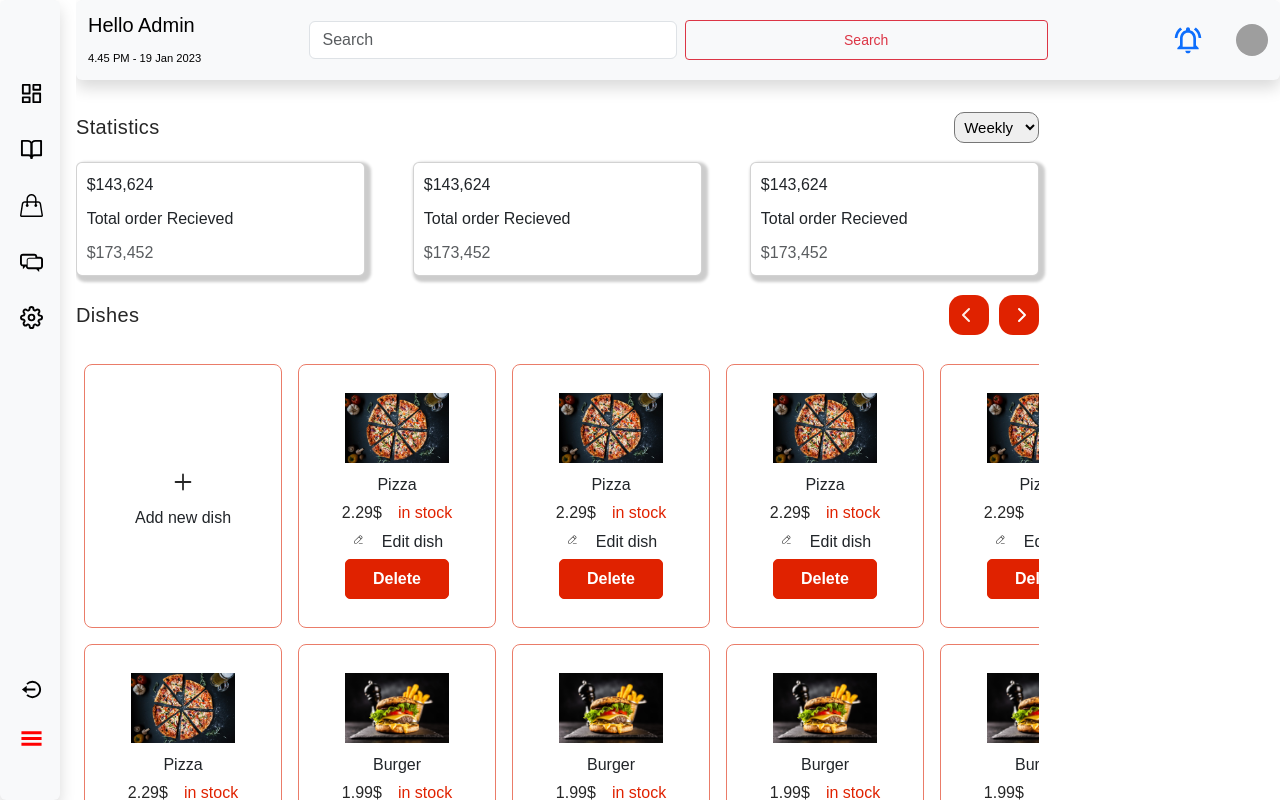
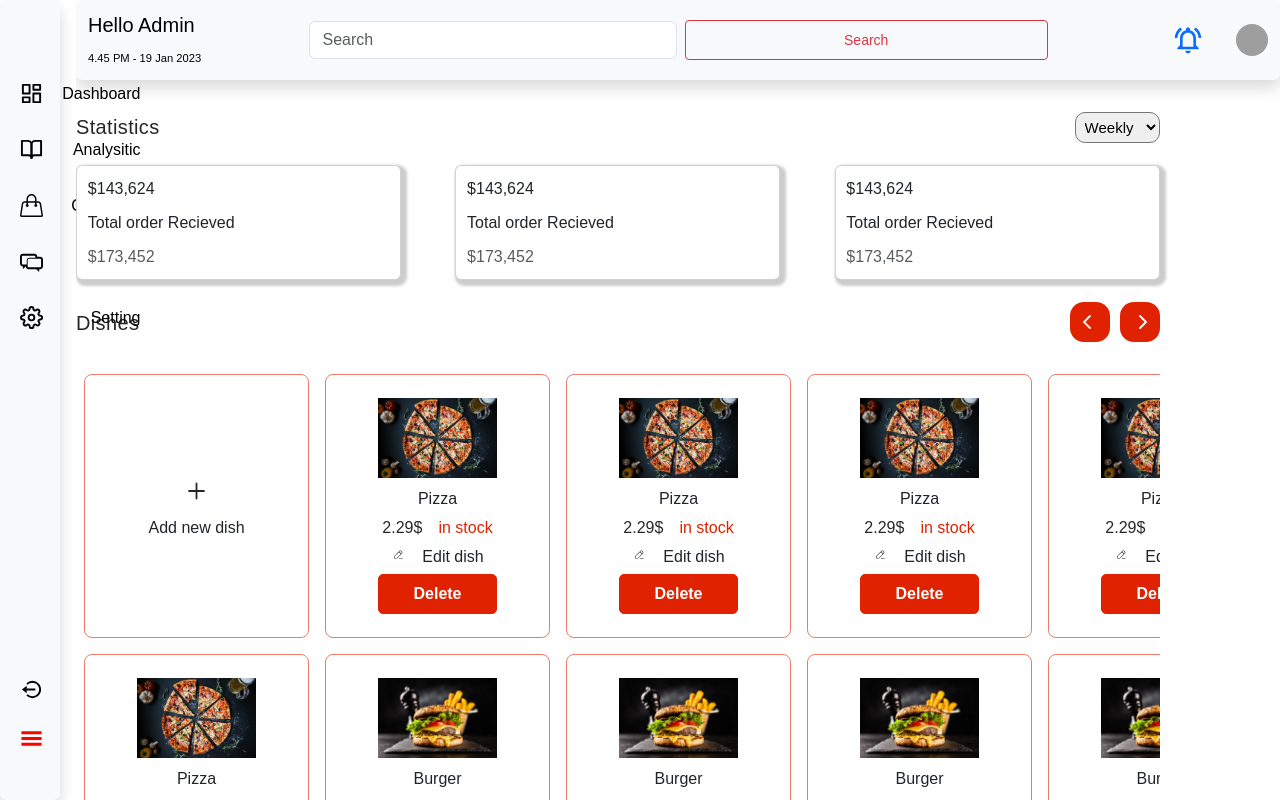
Before and after one commit to rana430/food-app, a React (Create React App) app: page /analystic in a window 1280 px wide. Built offline with nearby package versions, Linux system fonts and the light colour scheme; grey boxes are pictures that could not be loaded.

Commit message:
css update

```diff
--- a/src/App.css
+++ b/src/App.css
@@ -10,19 +10,19 @@
 }
 
 code {
-  font-family: source-code-pro, Menlo, Monaco, Consolas, 'Courier New',
+  font-family: source-code-pro, Menlo, Monaco, Consolas, "Courier New",
     monospace;
 }
 .App {
   /* text-align: center; */
   margin: 0;
-  font-family: -apple-system, BlinkMacSystemFont, 'Segoe UI', 'Roboto', 'Oxygen',
-    'Ubuntu', 'Cantarell', 'Fira Sans', 'Droid Sans', 'Helvetica Neue',
+  font-family: -apple-system, BlinkMacSystemFont, "Segoe UI", "Roboto", "Oxygen",
+    "Ubuntu", "Cantarell", "Fira Sans", "Droid Sans", "Helvetica Neue",
     sans-serif;
   -webkit-font-smoothing: antialiased;
   -moz-osx-font-smoothing: grayscale;
 }
-a{
+a {
   text-decoration: none !important;
 }
 .container {
@@ -46,7 +46,6 @@ a{
     padding: 20px 30px;
   }
 }
-
 
 .main-div {
   display: flex;
@@ -87,7 +86,7 @@ a{
   justify-content: space-between;
   padding-block: 50px;
   user-select: none;
-  overflow: hidden;
+  /* overflow: hidden; */
 }
 .sidebar-div a {
   color: rgb(0, 0, 0);
@@ -127,12 +126,12 @@ a{
   width: 100%;
   /* height: 100%; */
 }
-.icons-avatar{
+.icons-avatar {
   width: 2rem;
   height: 2rem;
   border-radius: 50%;
-  margin-left:2rem ;
+  margin-left: 2rem;
 }
-.flex-nowrap{
+.flex-nowrap {
   flex-wrap: nowrap;
 }
--- a/src/css/Analytics.css
+++ b/src/css/Analytics.css
@@ -117,7 +117,7 @@ body {
   gap: 10px;
 }
 .all-in {
-  width: 80%;
+  width: 90%;
   margin-top: 2%;
 }
 .an-contain {
```
